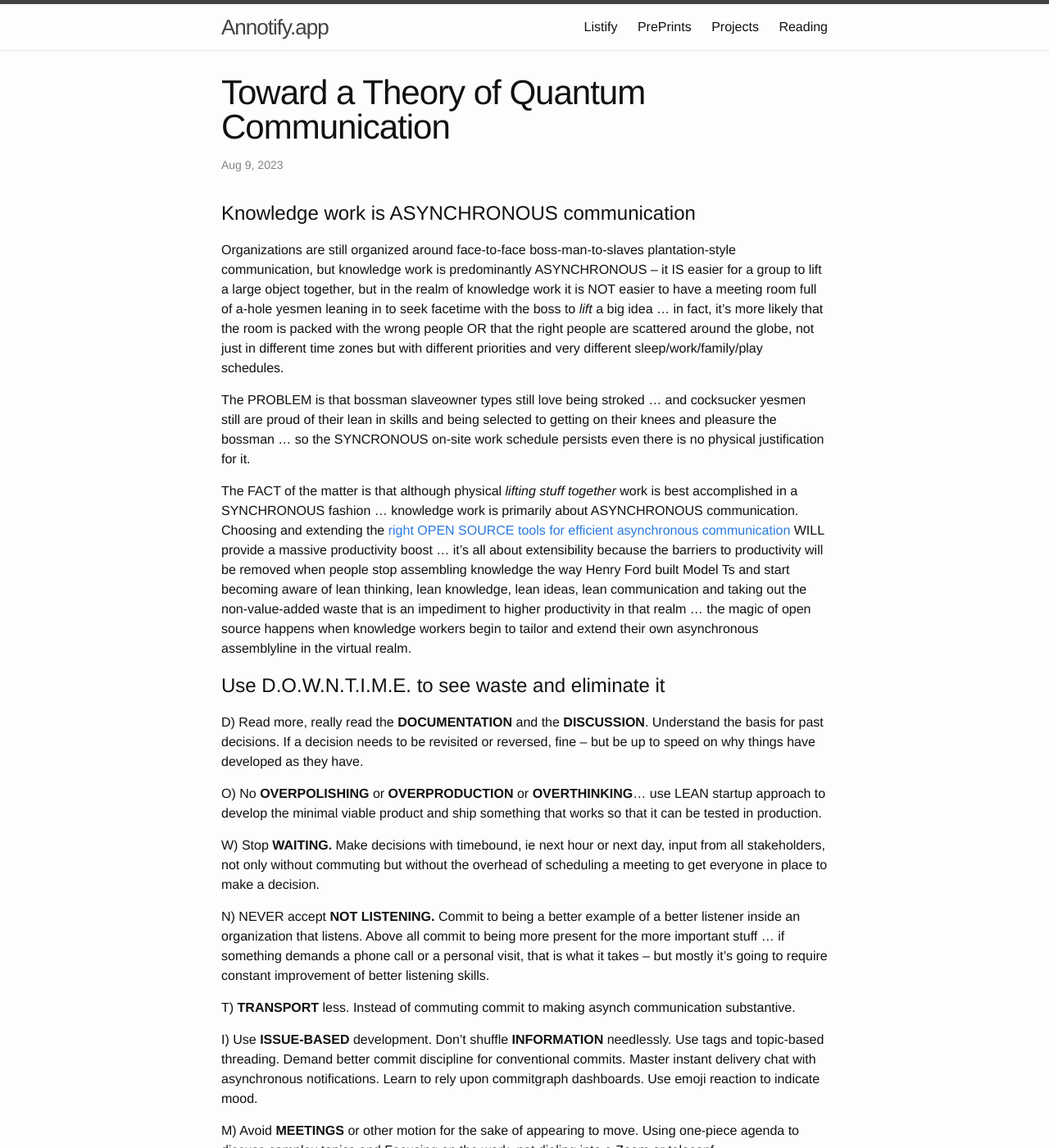
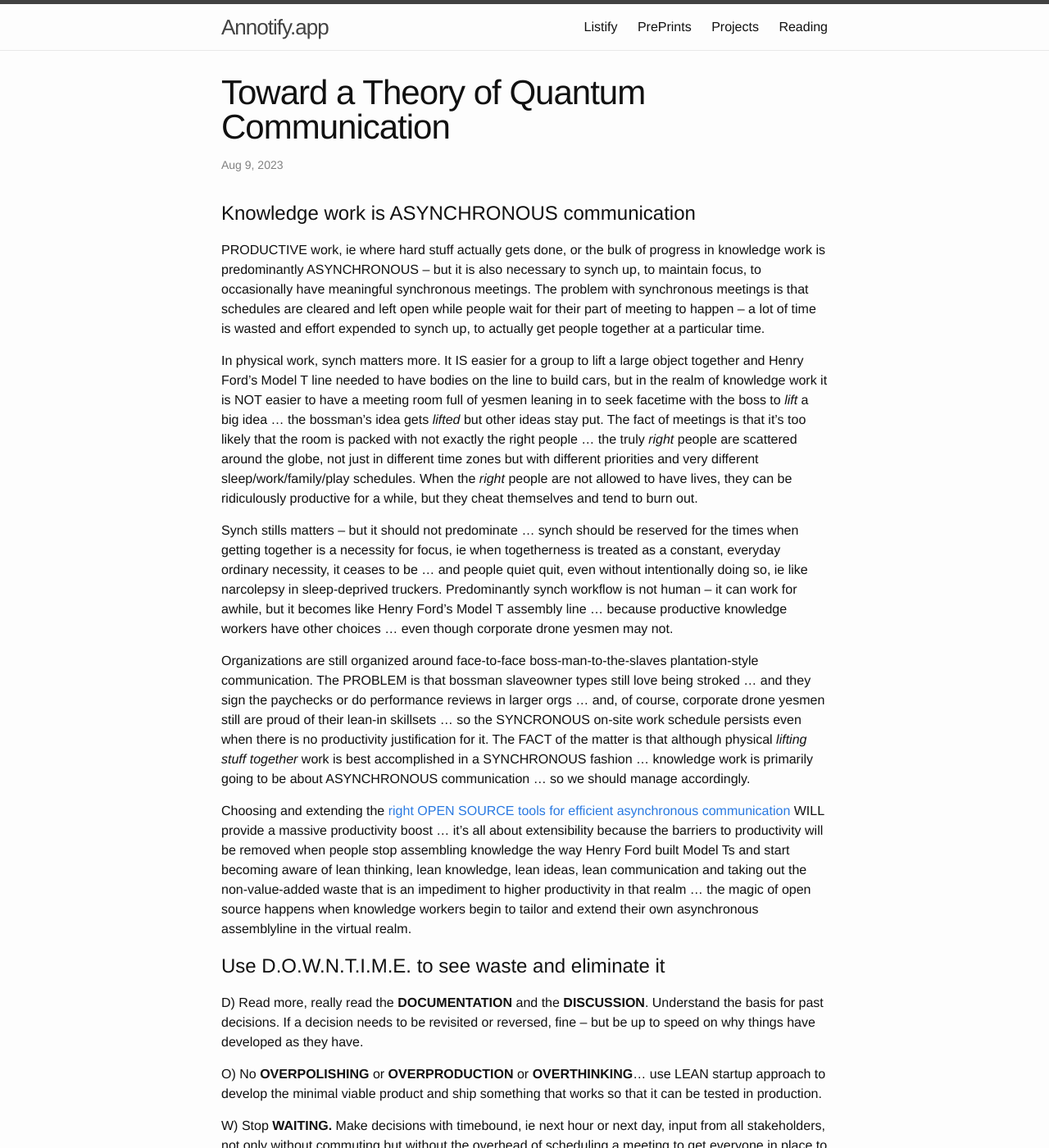
Before and after one commit to annotifyapp/annotifyapp.github.io, a Jekyll site: the page built from _posts/2023-08-09-toward-a-theory-of-quantum-communication.md, in a window 1280 px wide and 1400 px high. Shown: the whole window at 82% size. Built offline with Jekyll 4.4.1, drawn with Linux system fonts in a browser that asks for light colours.

Commit message:
Minimize SYNCH

```diff
--- a/_posts/2023-08-09-toward-a-theory-of-quantum-communication.md
+++ b/_posts/2023-08-09-toward-a-theory-of-quantum-communication.md
@@ -9,11 +9,15 @@ categories: LEAN
 
 # Knowledge work is ASYNCHRONOUS communication
 
-Organizations are still organized around face-to-face boss-man-to-slaves plantation-style communication, but knowledge work is predominantly ASYNCHRONOUS -- it IS easier for a group to lift a large object together, but in the realm of knowledge work it is NOT easier to have a meeting room full of a-hole yesmen leaning in to seek facetime with the boss to *lift* a big idea ... in fact, it's more likely that the room is packed with the wrong people OR that the right people are scattered around the globe, not just in different time zones but with different priorities and very different sleep/work/family/play schedules.
+PRODUCTIVE work, ie where hard stuff actually gets done, or the bulk of progress in knowledge work is predominantly ASYNCHRONOUS -- but it is also necessary to synch up, to maintain focus, to occasionally have meaningful synchronous meetings. The problem with synchronous meetings is that schedules are cleared and left open while people wait for their part of meeting to happen -- a lot of time is wasted and effort expended to synch up, to actually get people together at a particular time.
 
-The PROBLEM is that bossman slaveowner types still love being stroked ... and cocksucker yesmen still are proud of their lean in skills and being selected to getting on their knees and pleasure the bossman ... so the SYNCRONOUS on-site work schedule persists even there is no physical justification for it.
+In physical work, synch matters more.  It IS easier for a group to lift a large object together and Henry Ford's Model T line needed to have bodies on the line to build cars, but in the realm of knowledge work it is NOT easier to have a meeting room full of yesmen leaning in to seek facetime with the boss to *lift* a big idea ... the bossman's idea gets *lifted* but other ideas stay put.  The fact of meetings is that it's too likely that the room is packed with not exactly the right people ... the truly *right* people are scattered around the globe, not just in different time zones but with different priorities and very different sleep/work/family/play schedules.  When the *right* people are not allowed to have lives, they can be ridiculously productive for a while, but they cheat themselves and tend to burn out.
 
-The FACT of the matter is that although physical *lifting stuff together* work is best accomplished in a SYNCHRONOUS fashion ... knowledge work is primarily about ASYNCHRONOUS communication. Choosing and extending the [right OPEN SOURCE tools for efficient asynchronous communication](https://zulip.com/why-zulip/) WILL provide a massive productivity boost ... it's all about extensibility because the barriers to productivity will be removed when people stop assembling knowledge the way Henry Ford built Model Ts and start becoming aware of lean thinking, lean knowledge, lean ideas, lean communication and taking out the non-value-added waste that is an impediment to higher productivity in that realm ... the magic of open source happens when knowledge workers begin to tailor and extend their own asynchronous assemblyline in the virtual realm.
+Synch stills matters -- but it should not predominate ... synch should be reserved for the times when getting together is a necessity for focus, ie when togetherness is treated as a constant, everyday ordinary necessity, it ceases to be ... and people quiet quit, even without intentionally doing so, ie like narcolepsy in sleep-deprived truckers. Predominantly synch workflow is not human -- it can work for awhile, but it becomes like Henry Ford's Model T assembly line ... because productive knowledge workers have other choices ... even though corporate drone yesmen may not.
+
+Organizations are still organized around face-to-face boss-man-to-the-slaves plantation-style communication. The PROBLEM is that bossman slaveowner types still love being stroked ... and they sign the paychecks or do performance reviews in larger orgs ... and, of course, corporate drone yesmen still are proud of their lean-in skillsets ... so the SYNCRONOUS on-site work schedule persists even when there is no productivity justification for it. The FACT of the matter is that although physical *lifting stuff together* work is best accomplished in a SYNCHRONOUS fashion ... knowledge work is primarily going to be about ASYNCHRONOUS communication ... so we should manage accordingly.
+
+Choosing and extending the [right OPEN SOURCE tools for efficient asynchronous communication](https://zulip.com/why-zulip/) WILL provide a massive productivity boost ... it's all about extensibility because the barriers to productivity will be removed when people stop assembling knowledge the way Henry Ford built Model Ts and start becoming aware of lean thinking, lean knowledge, lean ideas, lean communication and taking out the non-value-added waste that is an impediment to higher productivity in that realm ... the magic of open source happens when knowledge workers begin to tailor and extend their own asynchronous assemblyline in the virtual realm.
 
 # Use D.O.W.N.T.I.M.E. to see waste and eliminate it
 
```
Also changed, not shown: _posts/2023-07-09-gitflow-version-controlled-knowledgeware.md (added, +20 -0 lines).
